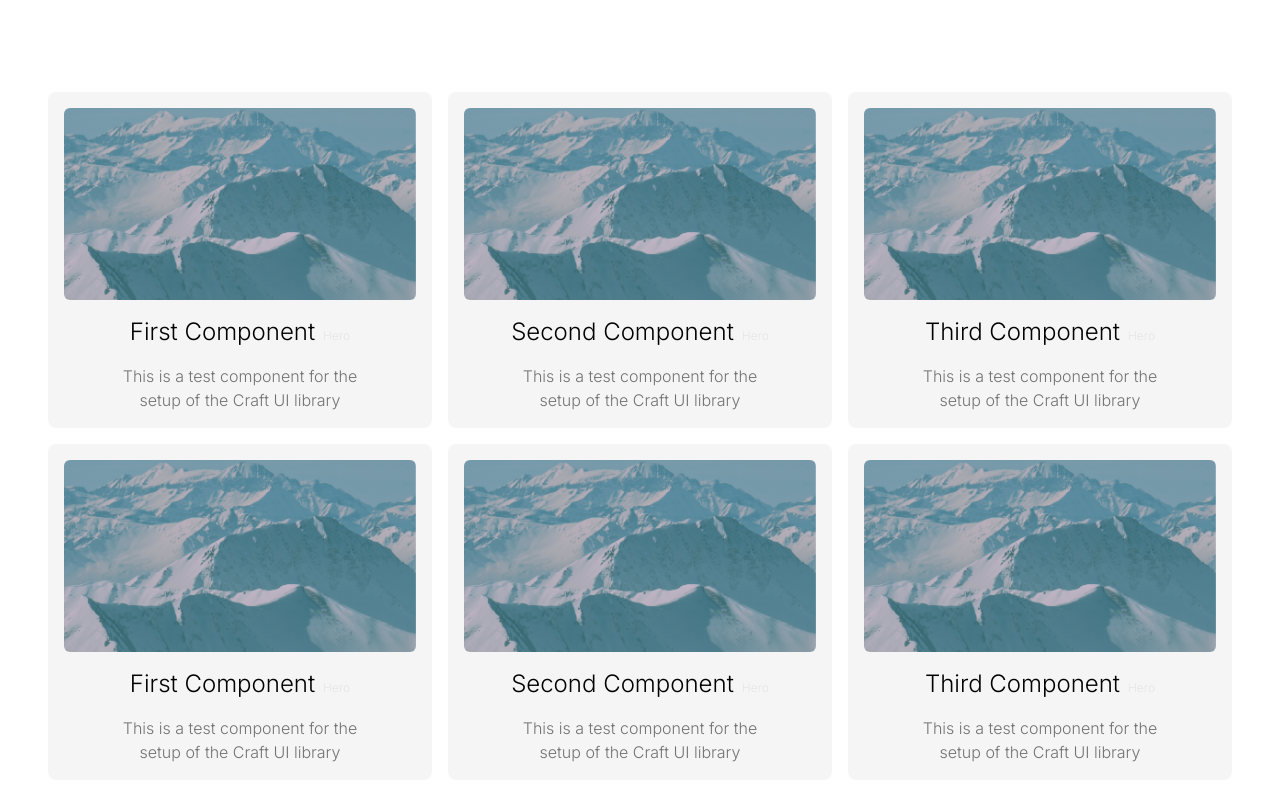
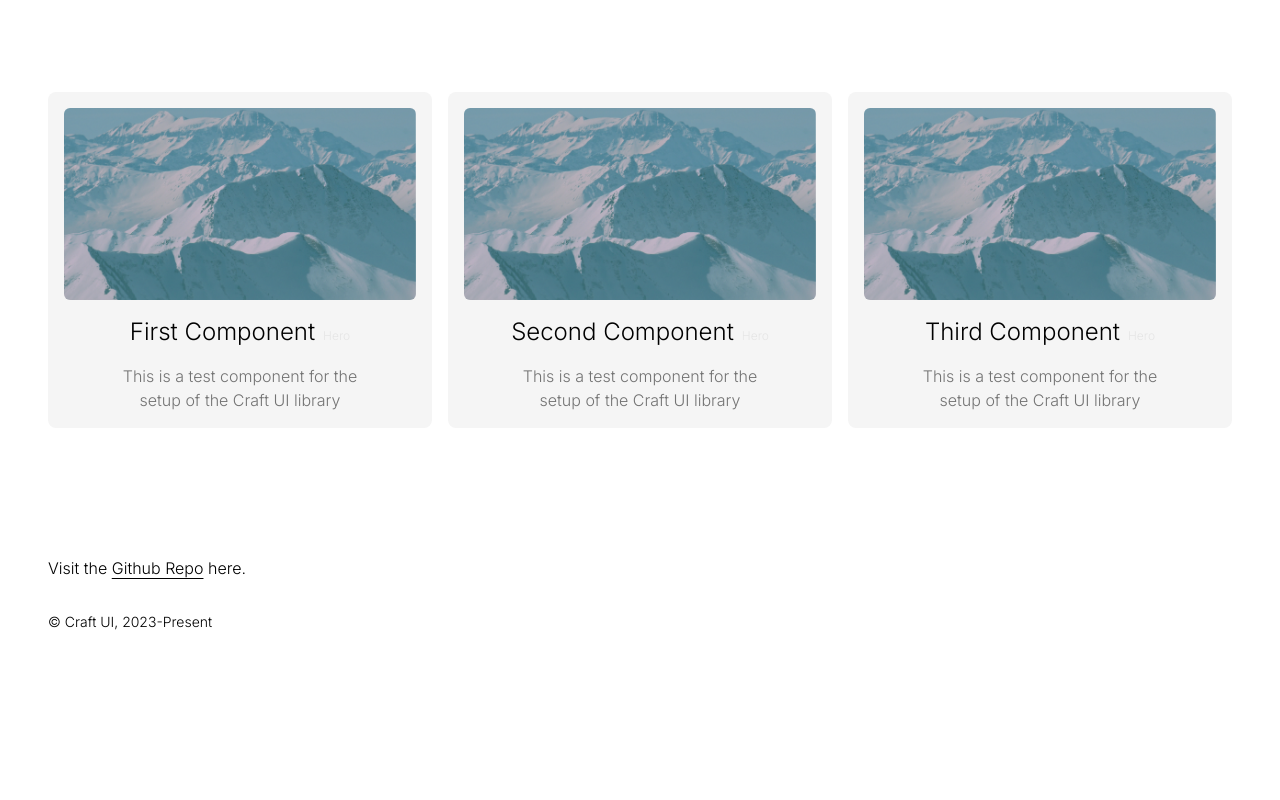
Before and after one commit to 9d8dev/craft-site, a Next.js app: page / in a window 1280 px wide. Shown: the part 428-1228 px from the top of the page. After the commit the page ends 1204 px from the top, so only its background shows below. Built offline with nearby package versions, Linux system fonts and the light colour scheme; a web font is replaced by a local one.

Commit message:
create footer

```diff
--- /dev/null
+++ b/app/footer.tsx
@@ -0,0 +1,17 @@
+export default function Footer() {
+  return (
+    <section className="grid md:gap-8 gap-6 py-16 md:py-24">
+      <p>
+        Visit the{" "}
+        <a
+          className="underline underline-offset-4 hover:opacity-50 transition-all cursor-pointer"
+          href="https://github.com/9d8dev/craft"
+        >
+          Github Repo
+        </a>{" "}
+        here.
+      </p>
+      <p className="text-sm">© Craft UI, 2023-Present</p>
+    </section>
+  );
+}
--- a/app/page.tsx
+++ b/app/page.tsx
@@ -1,11 +1,13 @@
 import ComponentGrid from "@/app/component-grid";
 import Hero from "@/app/hero";
+import Footer from "@/app/footer";
 
 export default function Home() {
   return (
     <main className="grid md:gap-8 gap-6">
       <Hero />
       <ComponentGrid />
+      <Footer />
     </main>
   );
 }
--- a/component.config.ts
+++ b/component.config.ts
@@ -33,28 +33,4 @@ export const components = [
     description:
       "This is a test component for the setup of the Craft UI library",
   },
-  {
-    name: "First Component",
-    type: "Hero",
-    component: One,
-    componentCode: oneCode,
-    description:
-      "This is a test component for the setup of the Craft UI library",
-  },
-  {
-    name: "Second Component",
-    type: "Hero",
-    component: Two,
-    componentCode: twoCode,
-    description:
-      "This is a test component for the setup of the Craft UI library",
-  },
-  {
-    name: "Third Component",
-    type: "Hero",
-    component: Three,
-    componentCode: threeCode,
-    description:
-      "This is a test component for the setup of the Craft UI library",
-  },
 ];
```
